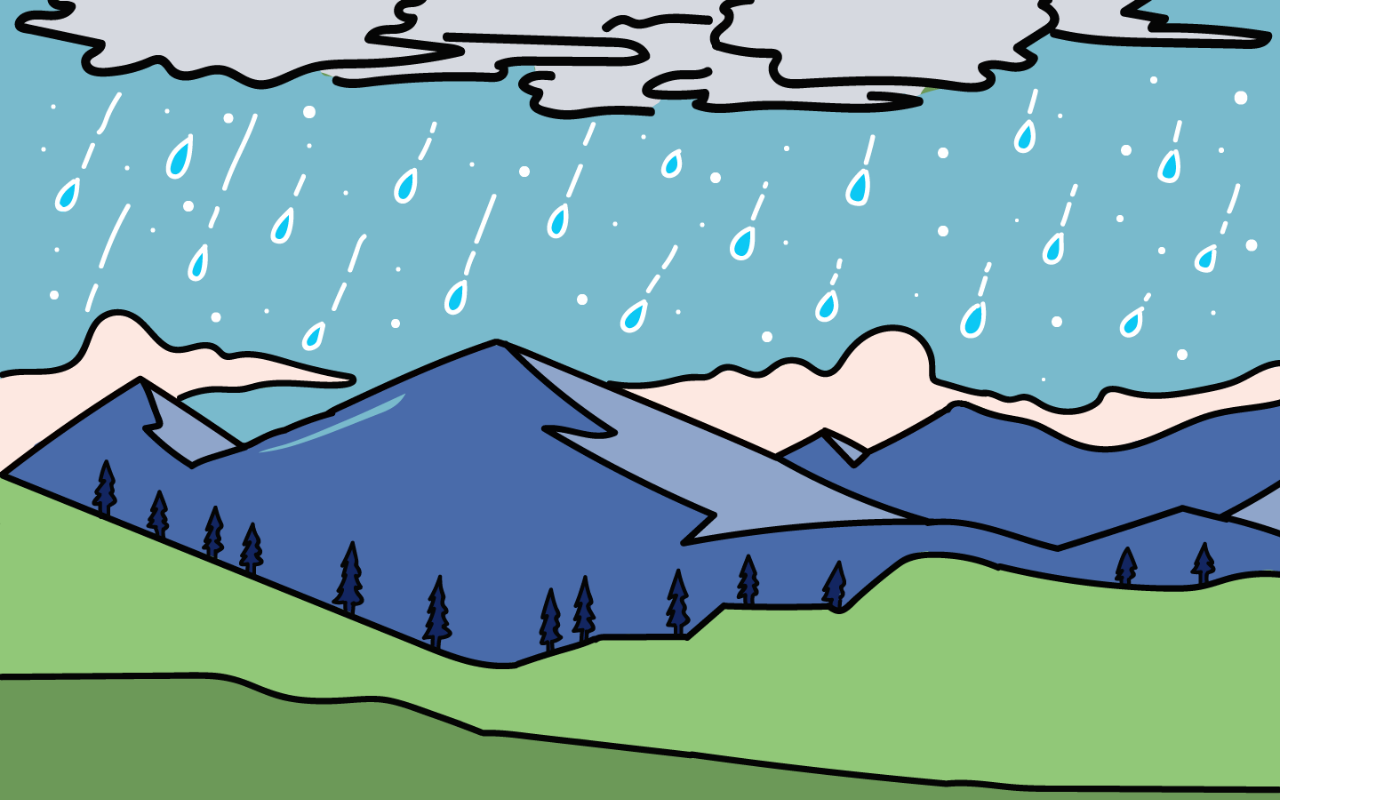
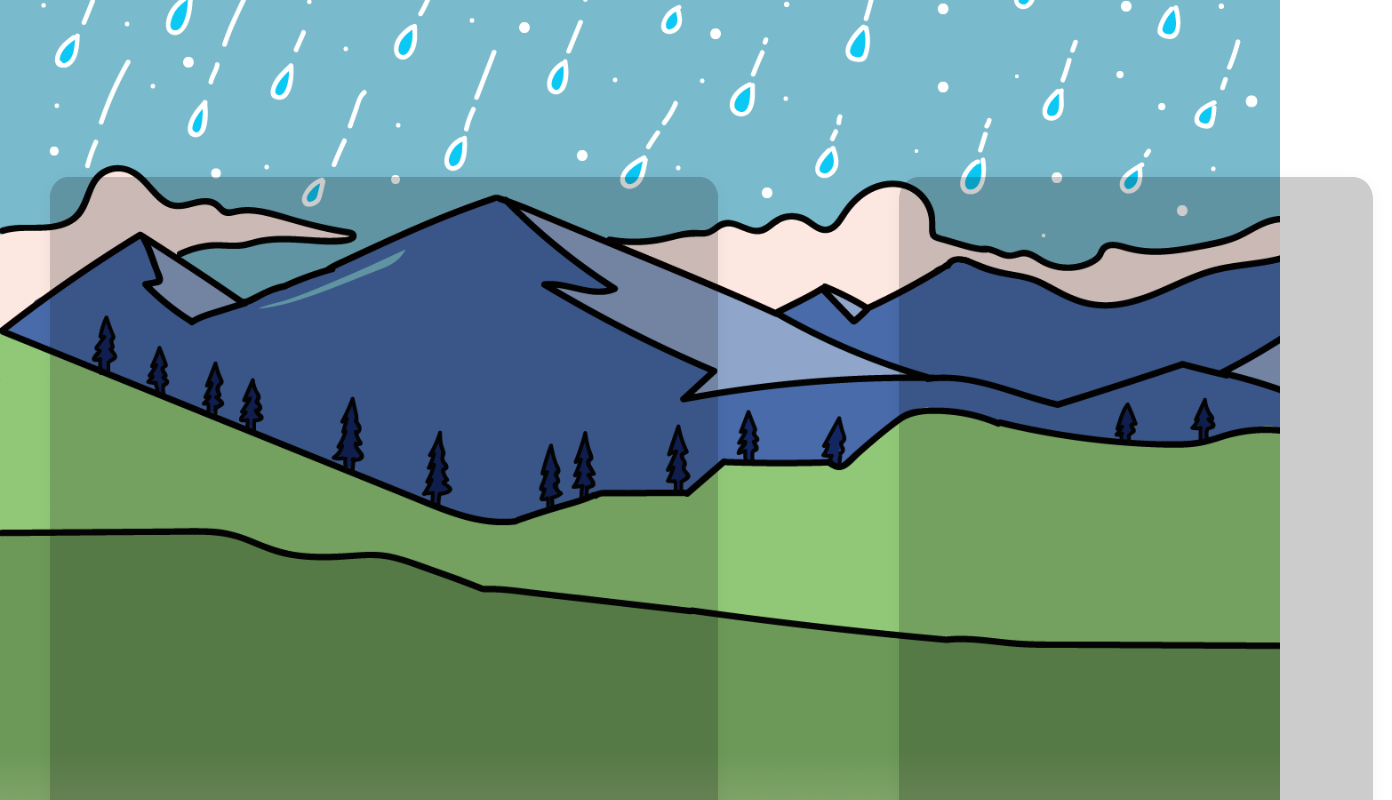
Before and after one commit to Zeferos/chinchila, a React (Create React App) app in the folder chinchilla/: page / in a window 1280 px wide. Shown: the part 2000-2800 px from the top of the page, 1392 px wide, since content can reach past the window. Built offline with nearby package versions, Linux system fonts and the light colour scheme.

Commit message:
[update]

```diff
--- a/chinchilla/src/App.js
+++ b/chinchilla/src/App.js
@@ -10,12 +10,12 @@ class App extends Component {
   render() {
     return (
       <div className="App">
-      <Home />
-      <Navbar />
-      <WhatWho />
-      <WhereWhen />
-      <FAQ />
-      <Contact />
+        <Home />
+        {/* <Navbar /> */}
+        <WhatWho />
+        <WhereWhen />
+        <FAQ />
+        <Contact />
       </div>
     );
   }
--- a/chinchilla/src/Component/Navbar.js
+++ b/chinchilla/src/Component/Navbar.js
@@ -21,19 +21,16 @@ class Navbar extends Component {
   render() {
     return (
       <div>
-        <nav class="navbar navbar-expand-lg navbar-fixed-top navbar-light bg-light ">
-
+        <nav class="navbar navbar-expand-lg navbar-fixed-top navbar-light bg-light sticky-top ">
             <a class="navbar-brand text-info" href="#">Navbar</a>
-
             <BoxA>
               <BoxTeam><a>What</a></BoxTeam>
               <BoxTeam><a>Who</a></BoxTeam>
               <BoxTeam><a>When</a></BoxTeam>
               <BoxTeam><a>Where</a></BoxTeam>
             </BoxA>
+        </nav>
 
-
-        </nav>
       </div>
     );
   }
--- a/chinchilla/src/Page/Contact.js
+++ b/chinchilla/src/Page/Contact.js
@@ -16,7 +16,7 @@ class Contact extends Component {
         return (
             <div>
                 <Background>
-                <Contacttxt><a>Contact</a></Contacttxt>
+                    <Contacttxt><a>Contact</a></Contacttxt>
                 </Background>
             </div>
         );
--- a/chinchilla/src/Page/FAQ.js
+++ b/chinchilla/src/Page/FAQ.js
@@ -13,7 +13,7 @@ class FAQ extends Component {
         return (
             <div>
                 <Background>
-                <FAQBG src='.\images\FAQ\bg-01.png'/>
+                    <FAQBG src='.\images\FAQ\bg-01.png' />
                 </Background>
             </div>
         );
--- a/chinchilla/src/Page/Home.js
+++ b/chinchilla/src/Page/Home.js
@@ -7,15 +7,29 @@ const Background = styled.div`
     background-color : #9be4ea;
 `
 const Mascot = styled.img`
-  margin-top: -700px;
-  margin-left: 250px;
+  // margin-top: -700px;
+  // margin-left: 250px;
+  // width: 35%;
+  position: absolute;
+  left: 15.625em;
+  top: 20em;
   width: 35%;
 `
-const Group2 = styled.img`
+const HelloWorld = styled.img`
 
-   margin-top: -91.875em;
-   margin-left: 20em;
-   width: 75%;
+  //  margin-top: -91.875em;
+  //  margin-left: 20em;
+  //  width: 75%;
+
+  // position: absolute;
+  // left: 19.70em;
+  // top: 10.5em;
+  // width: 75%;
+
+  position: absolute;
+  left: 12.75em;
+  top: 10em;
+  width: 75%;
 `
 
 const Frame2 = styled.img`
@@ -56,7 +70,7 @@ class Home extends Component {
         <Background>
           <BG2 src='.\images\Desktop1\P1BGnew.png' />
           <Mascot src='.\images\Desktop1\Model-01.png' />
-          <Group2 src='.\images\Desktop1\Group 2.png' />
+          <HelloWorld src='.\images\Desktop1\Group 2.png' />
           <Frame2 src='.\images\Desktop1\Frame.png' />
           <Alchemist src='.\images\Desktop1\alchemist.png' />
           <KMUTT src='.\images\Desktop1\kmutt.png' />
--- a/chinchilla/src/Page/WhereWhen.js
+++ b/chinchilla/src/Page/WhereWhen.js
@@ -11,13 +11,32 @@ const WhereWhenBG = styled.img`
 const WhereWhenFrame = styled.img`
  width: 100%;
 `
+const Rex1 = styled.img`
+ position: absolute;
+ top: 135em;
+ left: 55em;
+ width: 40%;
+ height: 120%;
+ opacity: 0.2;
+`
+const Rex2 = styled.img`
+ position: absolute;
+ top: 135em;
+ left: 2em;
+ width: 55%;
+ height: 120%;
+ opacity: 0.2;
+`
 class WhereWhen extends Component {
     render() {
         return (
             <div>
                 <Background>
-                <WhereWhenBG src='.\images\WhereWhen\rain-background1-01.png'/>
-                <WhereWhenFrame src='.\images\WhereWhen\Frame.png'/>
+                    <WhereWhenBG src='.\images\WhereWhen\rain-background1-01.png' />
+                    <WhereWhenFrame src='.\images\WhereWhen\Frame.png' />
+                    <Rex1 src='.\images\WhereWhen\Rectangle.png' />
+                    <Rex2 src='.\images\WhereWhen\Rectangle2.png' />
+
                 </Background>
             </div>
         );
```
Also changed, not shown: chinchilla/public/images/WhereWhen/Rectangle.png (added), chinchilla/public/images/WhereWhen/Rectangle2.png (added).
